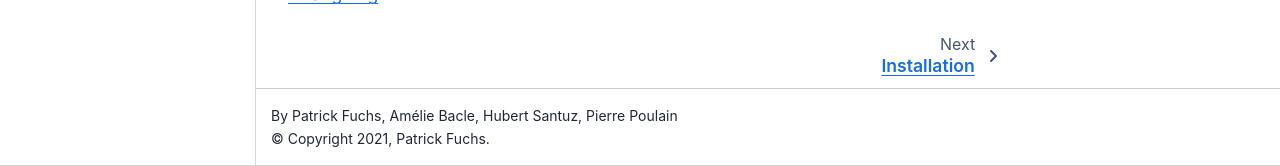
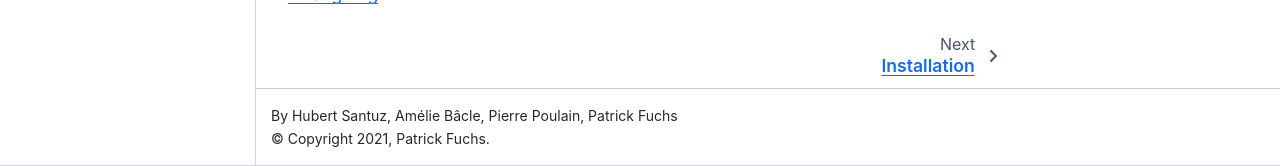
Before and after one commit to patrickfuchs/buildH, a Sphinx documentation site: the page built from docs/index.rst, in a window 1280 px wide and 900 px high, scrolled down 2405 px. Shown: the part 734-900 px from the top of the window. Built offline with Sphinx 7.4.7 and the Sphinx Book theme 1.1.4, drawn with Linux system fonts in a browser that asks for light colours.

Commit message:
Update authors in doc

```diff
--- a/docs/conf.py
+++ b/docs/conf.py
@@ -19,7 +19,7 @@
 
 project = "buildH"
 copyright = "2021, Patrick Fuchs"
-author = "Patrick Fuchs, Amélie Bacle, Hubert Santuz, Pierre Poulain"
+author = "Hubert Santuz, Amélie Bâcle, Pierre Poulain, Patrick Fuchs"
 
 # The full version, including alpha/beta/rc tags
 import buildh
```
